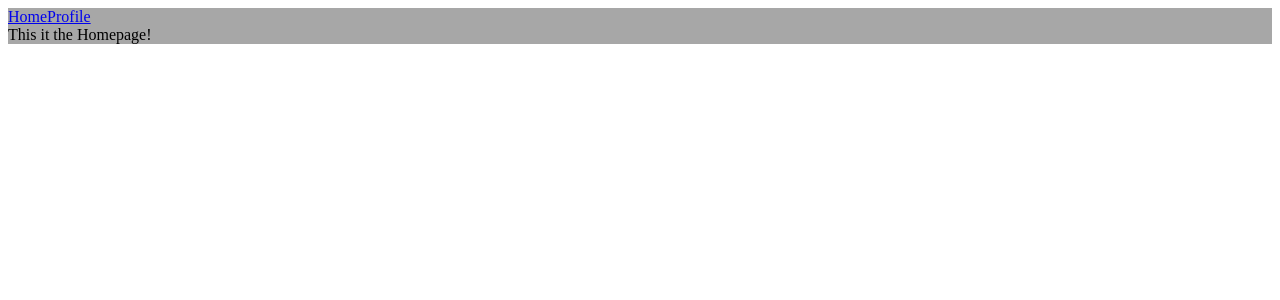
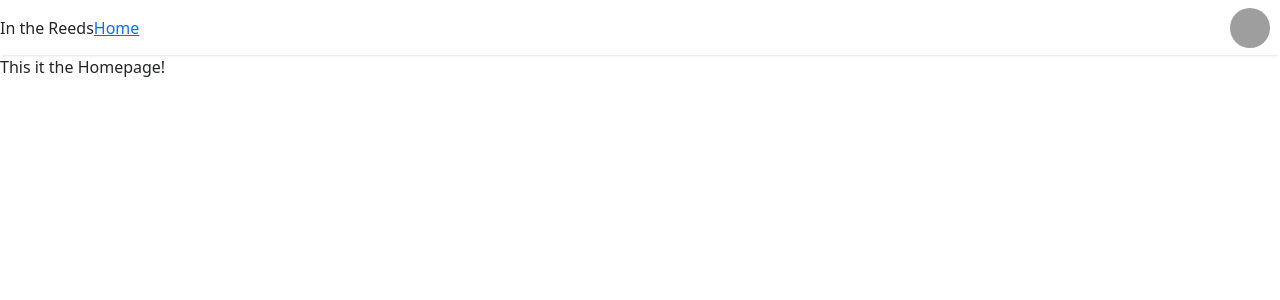
Before and after one commit to harv-ma/com3014_group18, a React (Create React App) app in the folder client/: page / in a window 1280 px wide. Shown: the top 300 px of the page. Built offline with nearby package versions, Linux system fonts and the light colour scheme; grey boxes are pictures that could not be loaded.

Commit message:
Context added, super basic Navbar made

```diff
--- a/client/src/App.jsx
+++ b/client/src/App.jsx
@@ -2,16 +2,28 @@ import './App.scss';
 import Router from "./routers/Router"
 import Nav from "./components/system-ui/Nav/Nav"
 import { BrowserRouter } from "react-router-dom"
+import UserContext from "./context/UserContext"
+import '../node_modules/bootstrap/dist/css/bootstrap.min.css'
+import '../node_modules/bootstrap/dist/js/bootstrap.min.js'
+
+
+const user = {
+  username: 'NewUser1',
+  password: '',
+  avatar: 'https://picsum.photos/id/1069/300/300'
+}
 
 
 const App = () => {
   return (
+    <UserContext.Provider value={user}>
       <div className="App">
         <BrowserRouter>
           <Nav />
           <Router />
         </BrowserRouter>
       </div>
+    </UserContext.Provider>
   );
 }
 
--- a/client/src/App.scss
+++ b/client/src/App.scss
@@ -1,3 +1,3 @@
 .App {
-  background-color: rgb(167, 167, 167);
+
 }
--- a/client/src/components/system-ui/Nav/Nav.jsx
+++ b/client/src/components/system-ui/Nav/Nav.jsx
@@ -1,13 +1,25 @@
 import "./Nav.scss"
 import { Link } from "react-router-dom"
-
+import { useContext } from "react";
+import UserContext from "../../../context/UserContext";
 
 const Nav = () => {
+
+  const user = useContext(UserContext)
+
+  console.log(user)
+
   return (
-    <div className="nav">
-        <Link to="/">Home</Link>
-        <Link to="/profile">Profile</Link>
-    </div>
+    <nav class="primary-nav">
+      <Link class="navbar-brand" to="/">
+        {/* <img src="https://picsum.photos/100/50" alt="logo"/> */}
+        In the Reeds
+      </Link>
+      <Link to="/">Home</Link>
+      <Link class="navbar-profile" to="/profile">
+        <img src={user.avatar} alt="avatar" width="40" height="40" />
+      </Link>
+    </nav>
   );
 }
 
--- a/client/src/components/system-ui/Nav/Nav.scss
+++ b/client/src/components/system-ui/Nav/Nav.scss
@@ -0,0 +1,27 @@
+.primary-nav {
+    display: flex;
+    height: 55px;
+    background-color: white;
+    align-items: center;
+    box-shadow: 0 2px 3px -2px rgba(0,0,0,.2);
+}
+
+.navbar-profile {
+    margin: 10px;
+    margin-left: auto;
+    border-radius: 50%;
+    overflow: hidden;
+}
+
+.navbar-brand {
+    display: flex;
+    align-items: center;
+    font-size: 15pt;
+
+
+    img {
+        border-radius: 12px;
+        margin: 0 10px;
+        max-height: 40px;
+    }
+}
--- /dev/null
+++ b/client/src/context/UserContext.jsx
@@ -0,0 +1,15 @@
+import React from "react"
+
+const UserContext = React.createContext({
+    username: '',
+    password: '',
+    avatar: ''
+    },
+    {
+    username: 'NewUser1',
+    password: '',
+    avatar: 'https://picsum.photos/id/1069/300/300'
+    }
+);
+
+export default UserContext
```
Lines whose indentation alone changed are shown as unchanged.
